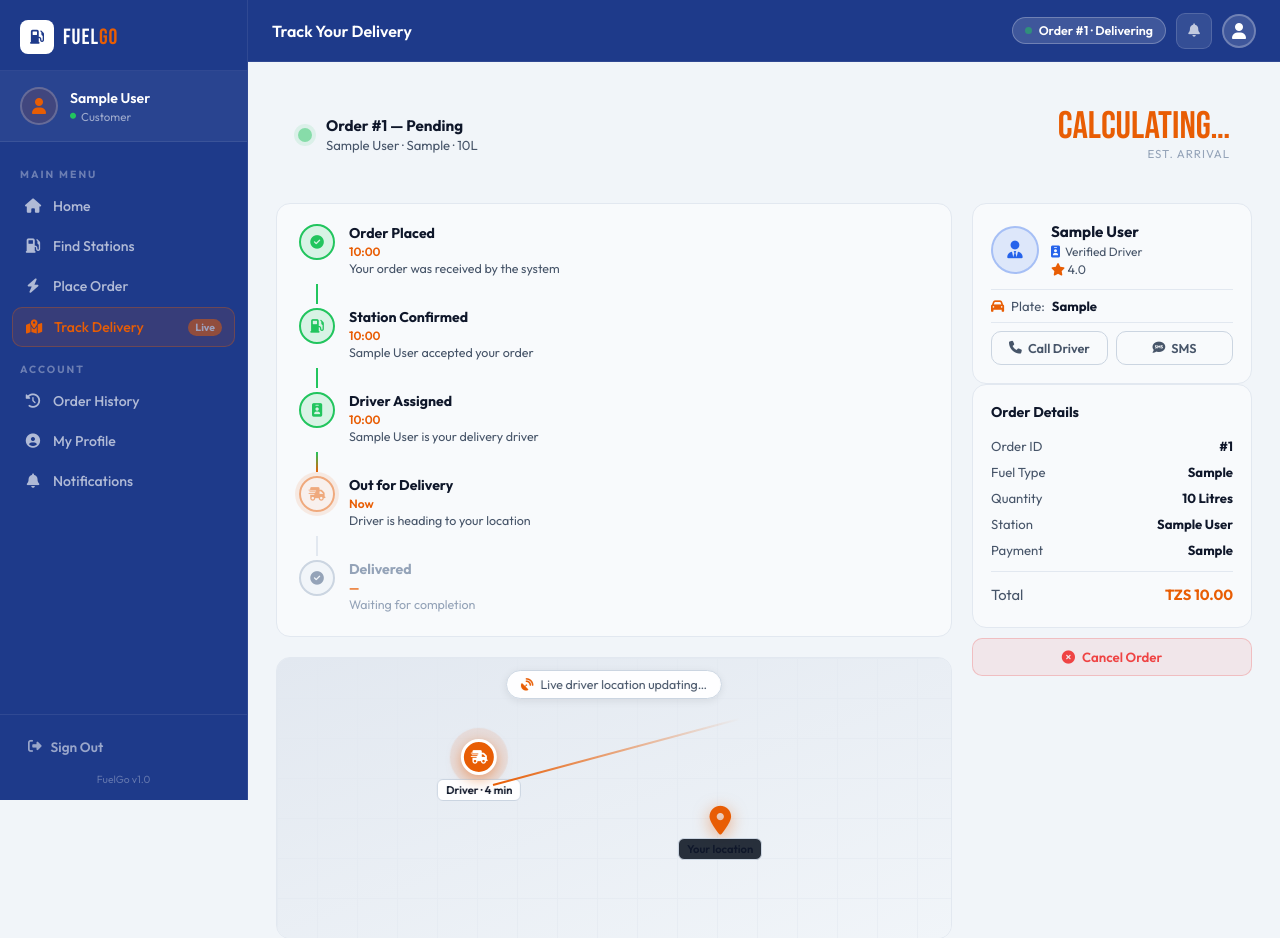
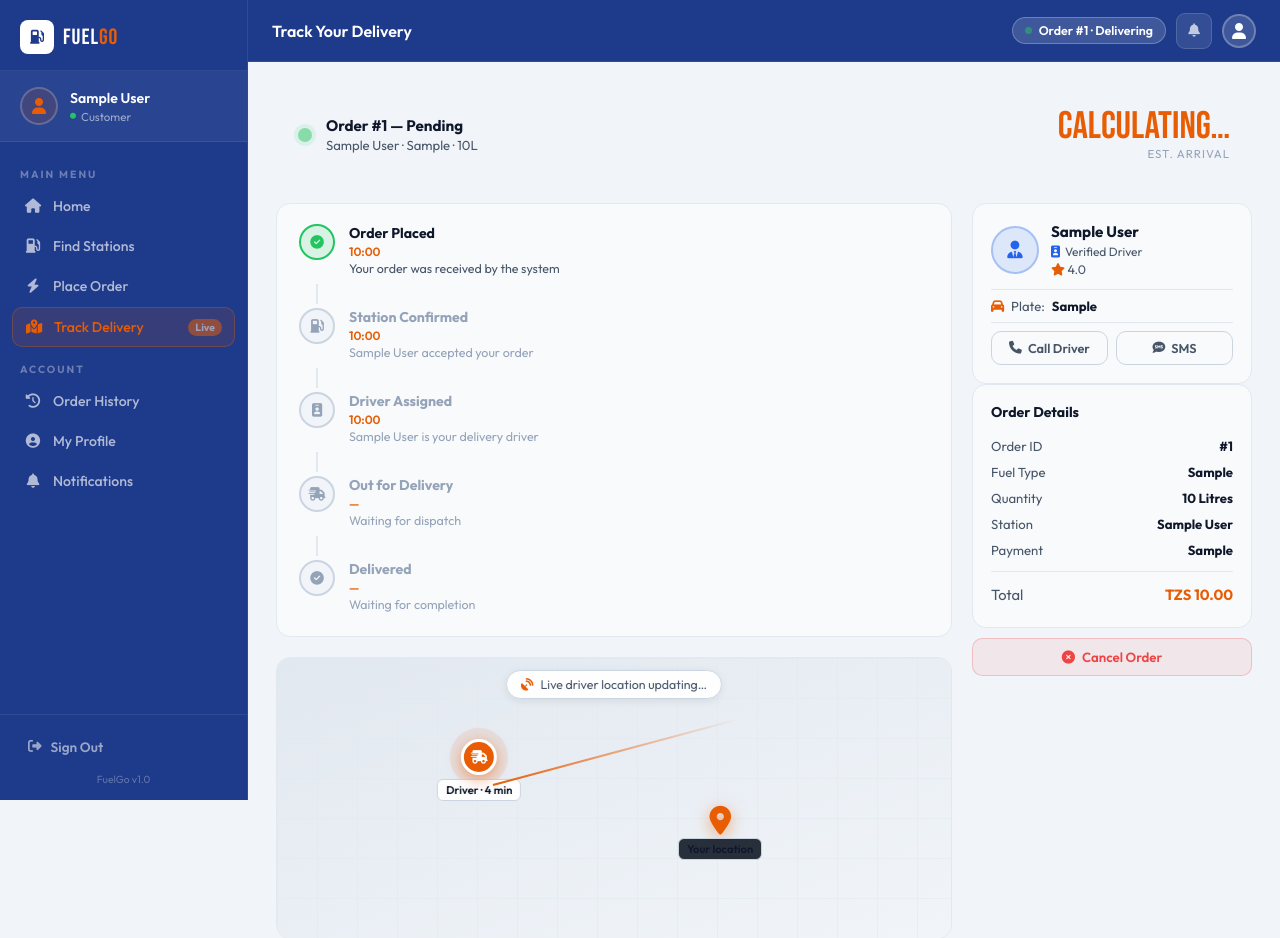
Before and after one commit to josephrwabuti/fuel_delivery_App, a Django app: page /customer/tracking/ in a window 1280 px wide. Shown: the top 938 px of the page. Run offline with Django 5.2, Linux system fonts and the light colour scheme; a user stored in the database is signed in; tables that the repository leaves empty hold one stand-in row (values such as "Sample post"); data that the repository does not hold is empty.

Commit message:
Resolved real time track

```diff
--- a/templates/customer/tracking.html
+++ b/templates/customer/tracking.html
@@ -40,6 +40,7 @@
   <div class="tracking-main">
 
     <!-- Timeline -->
+    {% with s=active_order.status %}
     <div class="delivery-timeline">
       <div class="dt-step done">
         <div class="dt-icon"><i class="fas fa-circle-check"></i></div>
@@ -49,43 +50,44 @@
           <div class="dt-desc">Your order was received by the system</div>
         </div>
       </div>
-      <div class="dt-line done"></div>
-      <div class="dt-step done">
+      <div class="dt-line{% if s != 'pending' %} done{% endif %}"></div>
+      <div class="dt-step{% if s == 'pending' %} pending{% else %} done{% endif %}">
         <div class="dt-icon"><i class="fas fa-gas-pump"></i></div>
         <div class="dt-body">
           <div class="dt-title">Station Confirmed</div>
-          <div class="dt-time">{{ active_order.confirmed_at|time:"H:i" }}</div>
+          <div class="dt-time">{{ active_order.confirmed_at|time:"H:i"|default:"—" }}</div>
           <div class="dt-desc">{{ active_order.station.name }} accepted your order</div>
         </div>
       </div>
-      <div class="dt-line done"></div>
-      <div class="dt-step done">
+      <div class="dt-line{% if s == 'assigned' or s == 'out' or s == 'delivered' %} done{% endif %}"></div>
+      <div class="dt-step{% if s == 'pending' or s == 'confirmed' %} pending{% elif s == 'assigned' or s == 'out' or s == 'delivered' %} done{% endif %}">
         <div class="dt-icon"><i class="fas fa-id-badge"></i></div>
         <div class="dt-body">
           <div class="dt-title">Driver Assigned</div>
-          <div class="dt-time">{{ active_order.driver_assigned_at|time:"H:i" }}</div>
-          <div class="dt-desc">{{ active_order.driver.name }} is your delivery driver</div>
+          <div class="dt-time">{{ active_order.driver_assigned_at|time:"H:i"|default:"—" }}</div>
+          <div class="dt-desc">{% if active_order.driver %}{{ active_order.driver.name }} is your delivery driver{% else %}A driver will be assigned shortly{% endif %}</div>
         </div>
       </div>
-      <div class="dt-line active"></div>
-      <div class="dt-step active">
-        <div class="dt-icon pulse-ring"><i class="fas fa-truck-fast"></i></div>
+      <div class="dt-line{% if s == 'delivered' %} done{% elif s == 'out' or s == 'assigned' %} active{% endif %}"></div>
+      <div class="dt-step{% if s == 'pending' or s == 'confirmed' or s == 'assigned' %} pending{% elif s == 'out' %} active{% elif s == 'delivered' %} done{% endif %}">
+        <div class="dt-icon{% if s == 'out' %} pulse-ring{% endif %}"><i class="fas fa-truck-fast"></i></div>
         <div class="dt-body">
           <div class="dt-title">Out for Delivery</div>
-          <div class="dt-time">Now</div>
-          <div class="dt-desc">Driver is heading to your location</div>
+          <div class="dt-time">{% if s == 'out' %}Now{% elif s == 'delivered' %}{{ active_order.delivered_at|time:"H:i" }}{% else %}—{% endif %}</div>
+          <div class="dt-desc">{% if s == 'delivered' %}Fuel has been delivered{% elif s == 'out' %}Driver is heading to your location{% else %}Waiting for dispatch{% endif %}</div>
         </div>
       </div>
-      <div class="dt-line"></div>
-      <div class="dt-step pending">
+      <div class="dt-line{% if s == 'delivered' %} done{% endif %}"></div>
+      <div class="dt-step{% if s == 'delivered' %} done{% else %} pending{% endif %}">
         <div class="dt-icon"><i class="fas fa-circle-check"></i></div>
         <div class="dt-body">
           <div class="dt-title">Delivered</div>
-          <div class="dt-time">—</div>
-          <div class="dt-desc">Waiting for completion</div>
+          <div class="dt-time">{% if s == 'delivered' %}{{ active_order.delivered_at|time:"H:i" }}{% else %}—{% endif %}</div>
+          <div class="dt-desc">{% if s == 'delivered' %}Delivery completed{% else %}Waiting for completion{% endif %}</div>
         </div>
       </div>
     </div>
+    {% endwith %}
 
     <!-- Map placeholder -->
     <div class="map-container">
```
